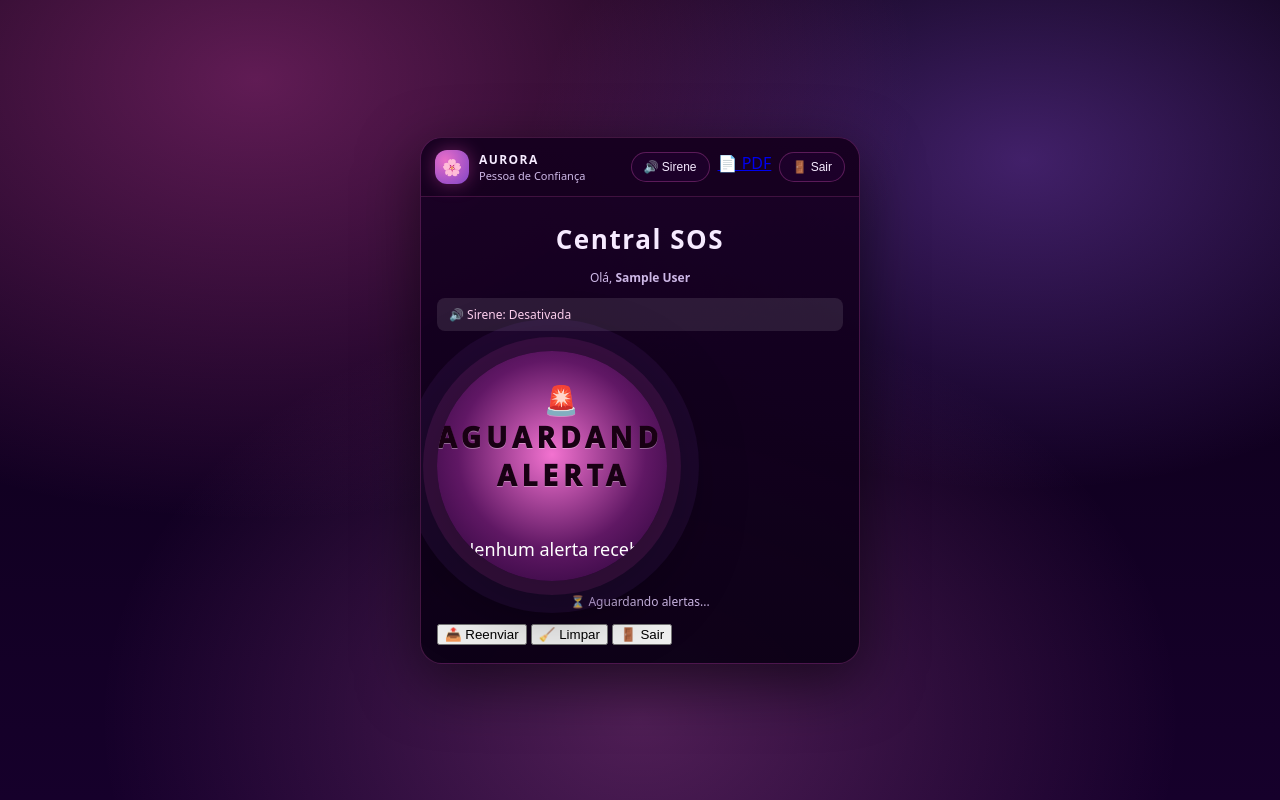
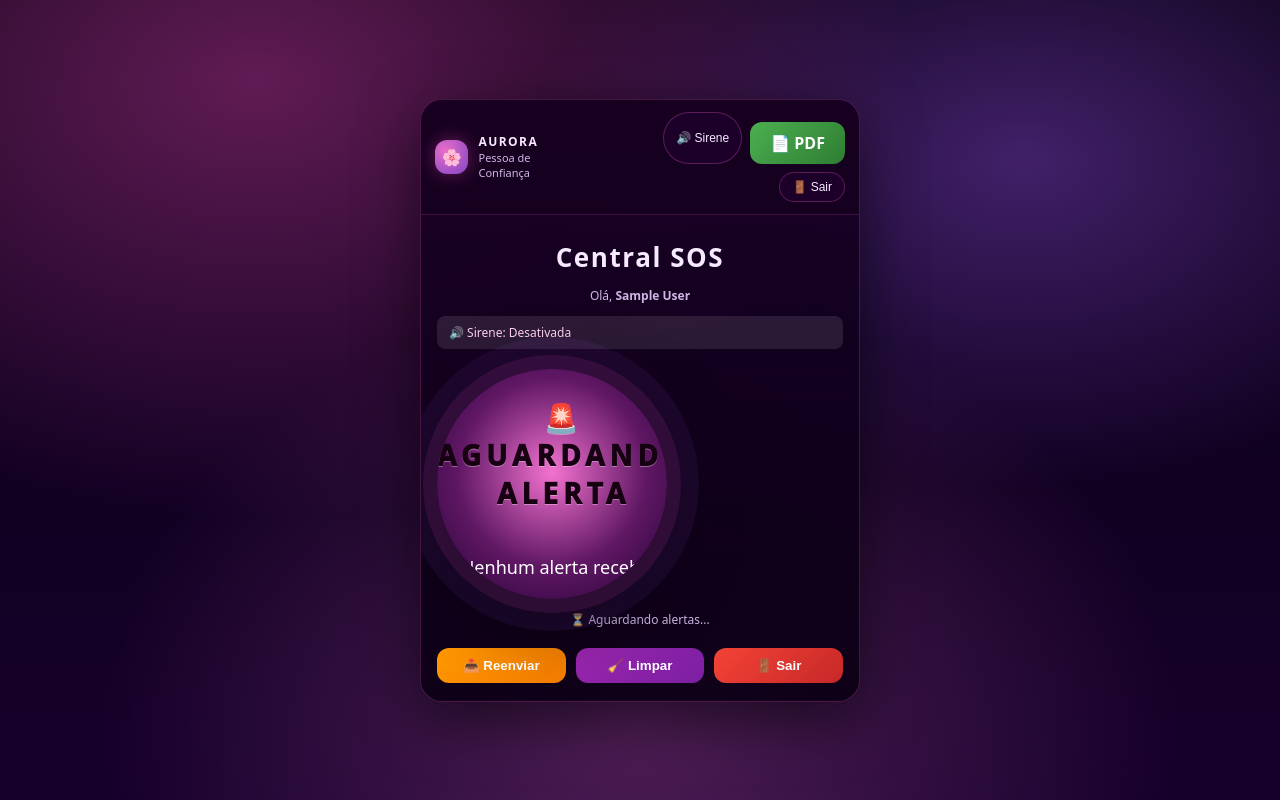
Before and after one commit to salveci2022/aurora_mulher_segura, a Flask app: template templates/panel_trusted.html in a window 1280 px wide. Run offline with Flask 3, Linux system fonts and the light colour scheme; the template is opened without the code that fills it: most values are stand-ins (such as "Sample title", 1, 10 or a date in 2020).

Commit message:
add arquivos no repo

```diff
--- a/app.py
+++ b/app.py
@@ -26,7 +26,6 @@ STATE_FILE = BASE_DIR / "state.json"
 # ===== EVITAR CACHE PARA ARQUIVOS ESTÁTICOS =====
 @app.before_request
 def before_request():
-    # Para evitar cache
     if request.path.startswith('/static/'):
         response = make_response()
         response.headers["Cache-Control"] = "no-cache, no-store, must-revalidate"
@@ -190,7 +189,7 @@ def relatorio_pdf():
         pdf.set_font("Arial", "B", 16)
         pdf.cell(200, 10, txt="AURORA MULHER SEGURA", ln=1, align="C")
         pdf.set_font("Arial", "I", 12)
-        pdf.cell(200, 10, txt="Relatorio de Alertas de Emergencia", ln=1, align="C")
+        pdf.cell(200, 10, txt="Relatório de Alertas de Emergência", ln=1, align="C")
         pdf.ln(10)
 
         # Data e hora no horário do Brasil
@@ -206,23 +205,23 @@ def relatorio_pdf():
         without_location = len(alerts) - with_location
 
         pdf.set_font("Arial", "B", 12)
-        pdf.cell(200, 10, txt="ESTATISTICAS", ln=1)
+        pdf.cell(200, 10, txt="ESTATÍSTICAS", ln=1)
         pdf.set_font("Arial", "", 10)
-        pdf.cell(200, 8, txt=f"* Alertas com GPS: {with_location}", ln=1)
-        pdf.cell(200, 8, txt=f"* Alertas sem GPS: {without_location}", ln=1)
+        pdf.cell(200, 8, txt=f"• Alertas com GPS: {with_location}", ln=1)
+        pdf.cell(200, 8, txt=f"• Alertas sem GPS: {without_location}", ln=1)
         pdf.ln(10)
 
         # Tabela de alertas
         pdf.set_font("Arial", "B", 12)
-        pdf.cell(200, 10, txt="HISTORICO DE ALERTAS", ln=1)
+        pdf.cell(200, 10, txt="HISTÓRICO DE ALERTAS", ln=1)
         pdf.ln(5)
 
         pdf.set_font("Arial", "B", 9)
         pdf.cell(25, 8, txt="ID", border=1)
         pdf.cell(40, 8, txt="DATA/HORA", border=1)
-        pdf.cell(35, 8, txt="USUARIA", border=1)
-        pdf.cell(45, 8, txt="SITUACAO", border=1)
-        pdf.cell(45, 8, txt="LOCALIZACAO", border=1)
+        pdf.cell(35, 8, txt="USUÁRIA", border=1)
+        pdf.cell(45, 8, txt="SITUAÇÃO", border=1)
+        pdf.cell(45, 8, txt="LOCALIZAÇÃO", border=1)
         pdf.ln()
 
         pdf.set_font("Arial", "", 8)
@@ -248,7 +247,7 @@ def relatorio_pdf():
             if loc:
                 loc_str = f"{loc.get('lat', 'N/A')}, {loc.get('lng', 'N/A')}"
             else:
-                loc_str = "Nao disponivel"
+                loc_str = "Não disponível"
             pdf.cell(45, 6, txt=loc_str[:40], border=1)
             pdf.ln()
 
@@ -257,7 +256,7 @@ def relatorio_pdf():
         # Rodapé
         pdf.set_font("Arial", "I", 8)
         pdf.cell(200, 8, txt="Documento gerado automaticamente pelo sistema Aurora Mulher Segura", ln=1, align="C")
-        pdf.cell(200, 8, txt="Este relatorio contem informacoes confidenciais de seguranca", ln=1, align="C")
+        pdf.cell(200, 8, txt="Este relatório contém informações confidenciais de segurança", ln=1, align="C")
 
         # Salvar PDF temporário
         temp_file = tempfile.NamedTemporaryFile(delete=False, suffix='.pdf')
@@ -272,8 +271,6 @@ def relatorio_pdf():
 
     except Exception as e:
         print(f"Erro ao gerar PDF: {e}")
-        import traceback
-        traceback.print_exc()
         return jsonify({"error": str(e)}), 500
 
 # ===== ADMIN =====
@@ -403,13 +400,13 @@ def trusted_recover():
         users = load_users()
         info = users.get(u)
         if not info or info.get("role") != "trusted":
-            err = "Usuario nao encontrado."
+            err = "Usuário não encontrado."
         elif len(new) < 4:
-            err = "Senha muito curta (minimo 4)."
+            err = "Senha muito curta (mínimo 4)."
         else:
             users[u]["password"] = new
             save_users(users)
-            msg = "Senha redefinida. Faca login."
+            msg = "Senha redefinida. Faça login."
     return render_template('trusted_recover.html', msg=msg, err=err)
 
 @app.route('/trusted/change_password', methods=['GET', 'POST'])
@@ -427,7 +424,7 @@ def trusted_change_password():
         if not info or info.get("password") != old:
             err = "Senha atual incorreta."
         elif len(new) < 4:
-            err = "Nova senha muito curta (minimo 4)."
+            err = "Nova senha muito curta (mínimo 4)."
         else:
             users[u]["password"] = new
             save_users(users)
--- a/templates/panel_trusted.html
+++ b/templates/panel_trusted.html
@@ -8,7 +8,59 @@
     <meta name="theme-color" content="#7a00ff">
     <link rel="stylesheet" href="{{ url_for('static', filename='css/style.css') }}">
     <style>
-        /* CORREÇÃO DO BOTÃO REDONDO - EXATAMENTE IGUAL AO MODELO */
+        .map-container {
+            width: 100%;
+            height: 400px;
+            margin-top: 15px;
+            border-radius: 14px;
+            overflow: hidden;
+            display: none;
+        }
+        .map-container iframe {
+            width: 100%;
+            height: 100%;
+            border: none;
+        }
+        .info-box {
+            background: rgba(40, 0, 60, 0.35);
+            padding: 12px;
+            border-radius: 14px;
+            margin-top: 10px;
+            border: 1px solid rgba(255, 98, 212, 0.28);
+        }
+        .pdf-btn {
+            background: linear-gradient(135deg, #4caf50, #2e7d32);
+            color: white;
+            padding: 10px 20px;
+            border: none;
+            border-radius: 12px;
+            font-weight: bold;
+            cursor: pointer;
+            margin-top: 10px;
+            text-decoration: none;
+            display: inline-block;
+            transition: all 0.3s;
+        }
+        .pdf-btn:hover {
+            transform: translateY(-2px);
+            box-shadow: 0 5px 15px rgba(76, 175, 80, 0.4);
+        }
+        .alert-info {
+            background: rgba(255, 121, 218, 0.1);
+            padding: 15px;
+            border-radius: 14px;
+            margin-top: 15px;
+            border-left: 4px solid #ff4fc8;
+        }
+        .siren-status {
+            margin-top: 10px;
+            padding: 8px 12px;
+            background: rgba(255, 255, 255, 0.1);
+            border-radius: 8px;
+            font-size: 12px;
+            color: #ffd0f0;
+        }
+        /* CORREÇÃO DO BOTÃO REDONDO */
         .alert-button {
             width: 230px;
             height: 230px;
@@ -53,6 +105,36 @@
             50% { transform: scale(1.05); }
             100% { transform: scale(1); }
         }
+        .action-buttons {
+            display: grid;
+            grid-template-columns: repeat(3, 1fr);
+            gap: 10px;
+            margin-top: 20px;
+        }
+        .btn-action {
+            padding: 10px 15px;
+            border: none;
+            border-radius: 12px;
+            font-weight: bold;
+            cursor: pointer;
+            transition: all 0.3s;
+        }
+        .btn-reenviar {
+            background: linear-gradient(135deg, #ff9800, #f57c00);
+            color: white;
+        }
+        .btn-limpar {
+            background: linear-gradient(135deg, #9c27b0, #7b1fa2);
+            color: white;
+        }
+        .btn-sair {
+            background: linear-gradient(135deg, #f44336, #c62828);
+            color: white;
+        }
+        .btn-action:hover {
+            transform: translateY(-2px);
+            box-shadow: 0 5px 15px rgba(0,0,0,0.3);
+        }
         .map-button {
             display: block;
             width: 100%;
@@ -69,14 +151,6 @@
         .map-button:hover {
             transform: translateY(-2px);
             box-shadow: 0 5px 15px rgba(76, 175, 80, 0.4);
-        }
-        .siren-status {
-            margin-top: 10px;
-            padding: 8px 12px;
-            background: rgba(255, 255, 255, 0.1);
-            border-radius: 8px;
-            font-size: 12px;
-            color: #ffd0f0;
         }
     </style>
 </head>
@@ -121,7 +195,7 @@
                     <button id="openMapBtn" class="map-button">🗺️ Ver no Google Maps</button>
                 </div>
 
-                <div id="mapContainer" class="map-container" style="display:none;">
+                <div id="mapContainer" class="map-container">
                     <iframe id="mapFrame" src="" frameborder="0"></iframe>
                 </div>
 
@@ -196,7 +270,7 @@
                             <div class="message">${alert.situation}</div>
                         `;
 
-                        // Exibir localização correta
+                        // Exibir localização e mapa se disponível
                         if (alert.location) {
                             const lat = alert.location.lat;
                             const lng = alert.location.lng;
@@ -237,6 +311,7 @@
             }
 
             if (confirm('Deseja reenviar o último alerta?')) {
+                // Reenvia o alerta
                 fetch('/api/send_alert', {
                     method: 'POST',
                     headers: { 'Content-Type': 'application/json' },
```
